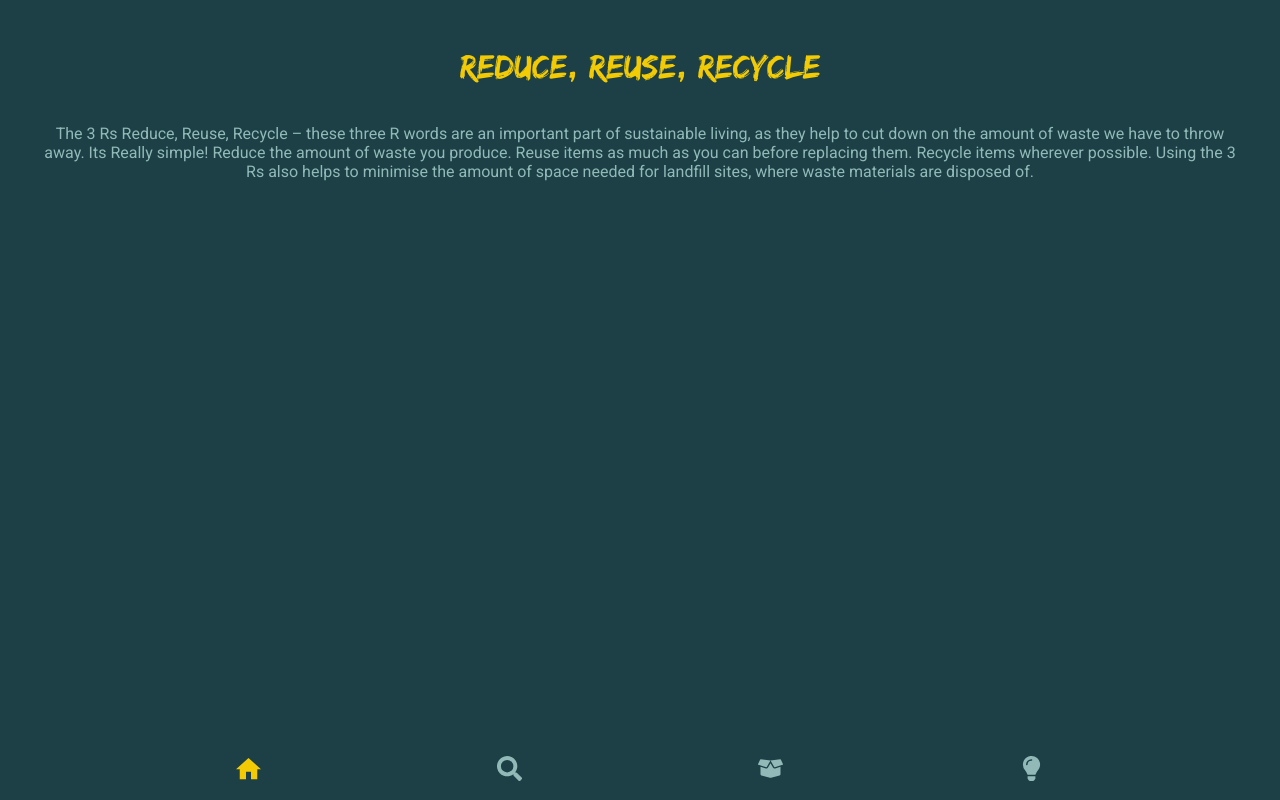
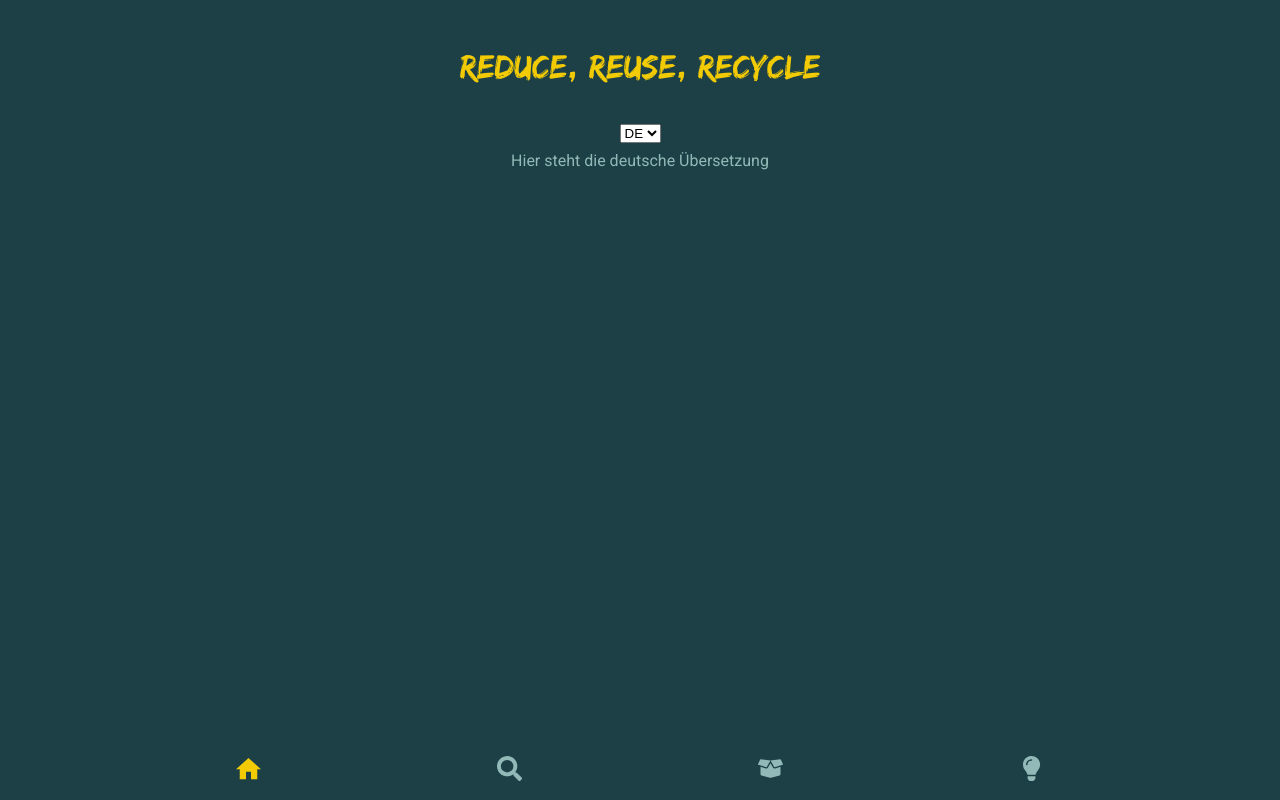
Before and after one commit to Frenzy265/recycle, a React (Create React App) app in the folder client/: page / in a window 1280 px wide. Built offline with nearby package versions, Linux system fonts and the light colour scheme.

Commit message:
✨ Add I18n context

```diff
--- a/client/src/App.js
+++ b/client/src/App.js
@@ -11,14 +11,34 @@ import BoxStart from "./pages/BoxStart";
 import SearchResult from "./pages/SearchResult";
 import SearchStart from "./pages/SearchStart";
 import Home from "./pages/Home";
+import { I18nContext } from "./context/i18n";
+import { useState } from "react";
+
+const localeDicts = {
+  de: {
+    content: "Hier steht die deutsche Übersetzung",
+  },
+  en: {
+    content:
+      "The 3 Rs Reduce, Reuse, Recycle – these three R words are an important part of sustainable living, as they help to cut down on the amount of waste we have to throw away. Its Really simple! Reduce the amount of waste you produce. Reuse items as much as you can before replacing them. Recycle items wherever possible. Using the 3 Rs also helps to minimise the amount of space needed for landfill sites, where waste materials are disposed of.",
+  },
+};
 
 function App() {
+  const [dict, setDict] = useState(localeDicts.de);
+
   return (
-    <>
+    <I18nContext.Provider value={dict}>
       <Router>
         <GlobalStyle />
         <PageContainer>
           <Headline />
+          <select
+            onChange={(event) => setDict(localeDicts[event.target.value])}
+          >
+            <option value="de">DE</option>
+            <option value="en">EN</option>
+          </select>
           <Switch>
             <Route exact path="/">
               <Home />
@@ -45,7 +65,7 @@ function App() {
           <Navbar />
         </PageContainer>
       </Router>
-    </>
+    </I18nContext.Provider>
   );
 }
 
--- /dev/null
+++ b/client/src/context/i18n.js
@@ -0,0 +1,3 @@
+import React from "react";
+
+export const I18nContext = React.createContext(null);
--- a/client/src/pages/Home.js
+++ b/client/src/pages/Home.js
@@ -1,17 +1,12 @@
+import { useContext } from "react";
 import TextField from "../components/TextField";
+import { I18nContext } from "../context/i18n";
 
 export default function Home() {
+  const dict = useContext(I18nContext);
   return (
     <>
-      <TextField>
-        The 3 Rs Reduce, Reuse, Recycle – these three R words are an important
-        part of sustainable living, as they help to cut down on the amount of
-        waste we have to throw away. Its Really simple! Reduce the amount of
-        waste you produce. Reuse items as much as you can before replacing them.
-        Recycle items wherever possible. Using the 3 Rs also helps to minimise
-        the amount of space needed for landfill sites, where waste materials are
-        disposed of.
-      </TextField>
+      <TextField>{dict.content}</TextField>
     </>
   );
 }
```
